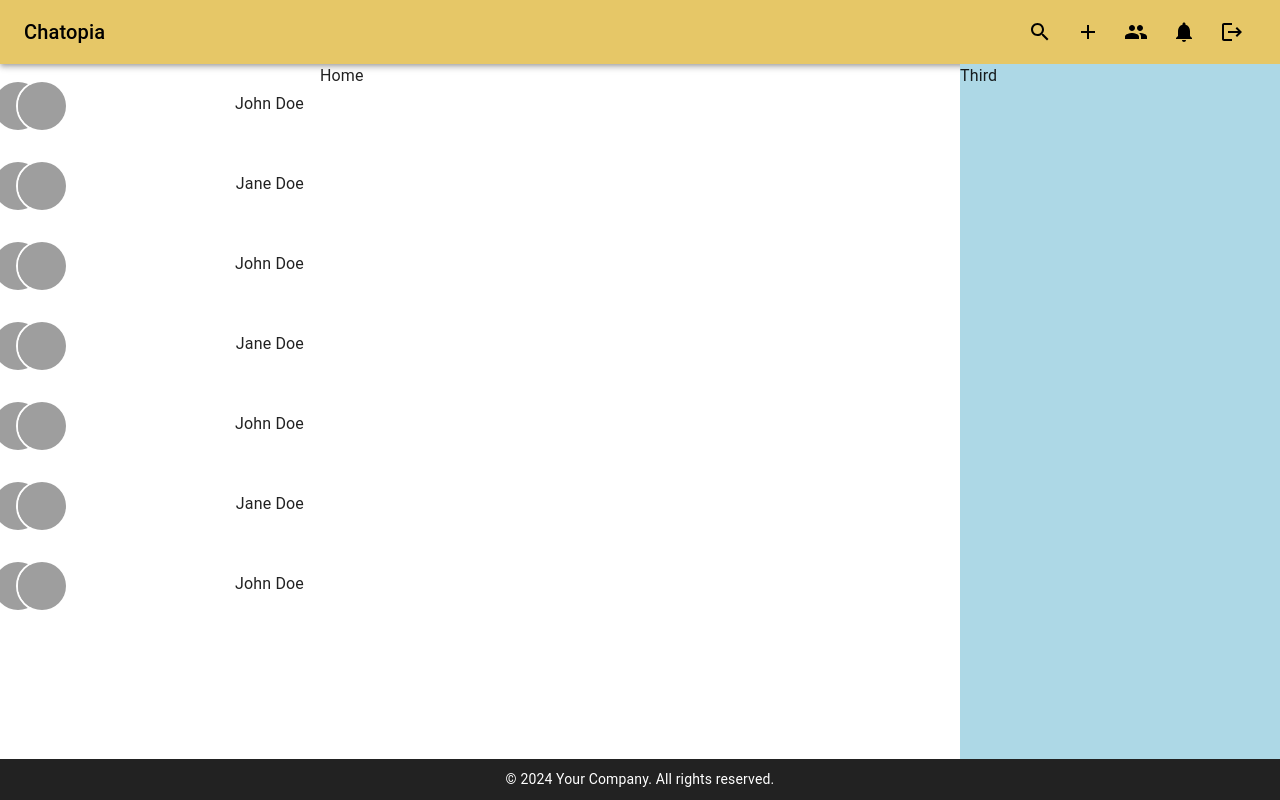
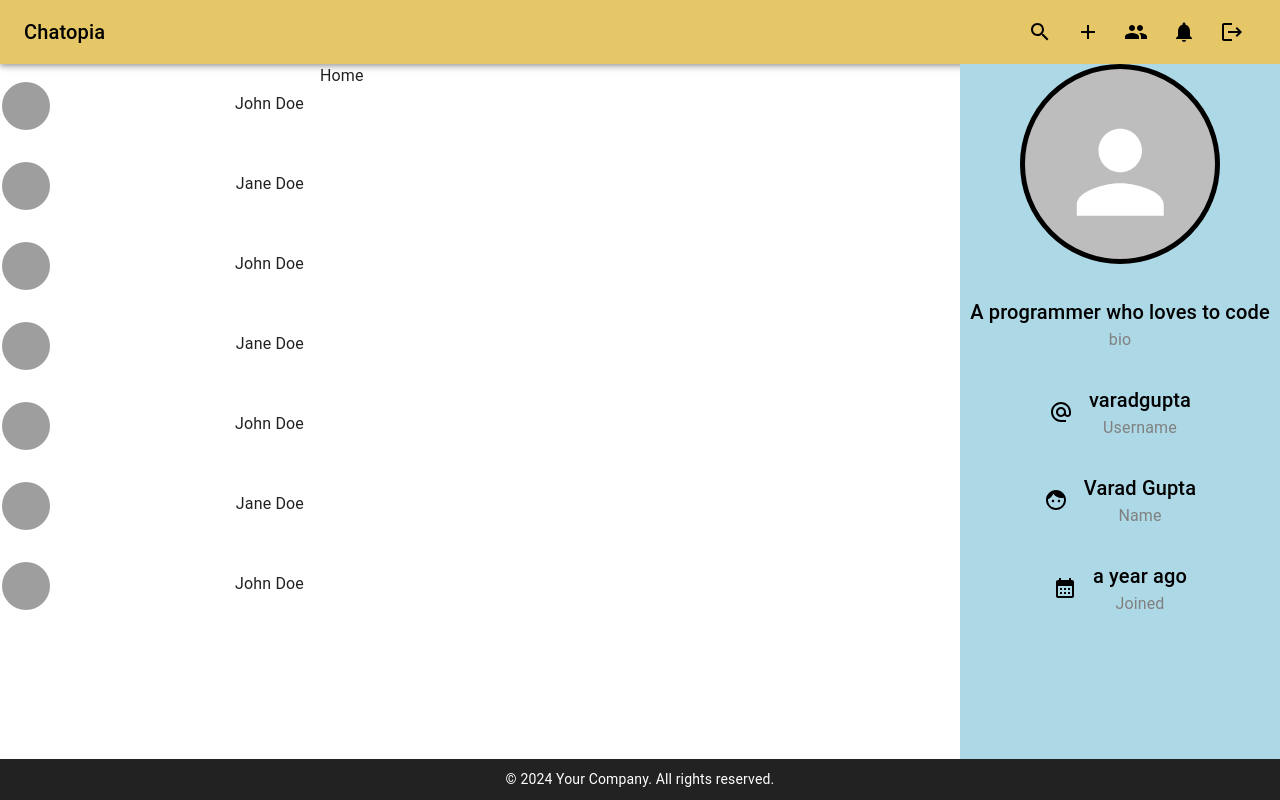
Before and after one commit to vr-varad/Chatopia-ChatApp, a React (Vite) app in the folder client/: page / in a window 1280 px wide. Built offline with nearby package versions, Linux system fonts and the light colour scheme; grey boxes are pictures that could not be loaded.

Commit message:
feat: Profile Section
Signed-off-by: vr-varad <varadgupta21@gmail.com>

```diff
--- a/client/src/components/layout/AppLayout.jsx
+++ b/client/src/components/layout/AppLayout.jsx
@@ -9,16 +9,17 @@
 import ChatList from "../specific/ChatList";
 import { chats } from "../../constants/sampleChats";
 import { useParams } from "react-router-dom";
+import Profile from "../specific/Profile";
 
 const AppLayout = () => (WrappedComponent) => {
   return (props) => {
     const params = useParams();
-    const chatId = params.chatId
+    const chatId = params.chatId;
 
     const handleDeleteChat = (e, id, groupChat) => {
       e.preventDefault();
       console.log("Delete Chat", id, groupChat);
-    }
+    };
     return (
       <>
         <Title />
@@ -46,7 +47,7 @@
               display: { xs: "none", sm: "none", md: "block" },
             }}
           >
-            Third
+            <Profile />
           </Grid2>
         </Grid2>
 
--- a/client/src/components/shared/ChatItem.jsx
+++ b/client/src/components/shared/ChatItem.jsx
@@ -37,7 +37,7 @@
           position: "relative",
         }}
       >
-        <AvatarCard avatar={avatar || ["https://picsum.photos/200","https://picsum.photos/200 "]} />
+        <AvatarCard avatar={avatar || ["https://picsum.photos/200"]} />
         <Stack>
           <Typography>{name}</Typography>
           {newMessageAlert && (
--- /dev/null
+++ b/client/src/components/specific/Profile.jsx
@@ -0,0 +1,62 @@
+/* eslint-disable react/prop-types */
+/* eslint-disable no-unused-vars */
+import { Avatar, Stack, Typography } from "@mui/material";
+import React from "react";
+import {
+  Face as FaceIcon,
+  AlternateEmail as UserNameIcon,
+  CalendarMonth as CalenderIcon,
+} from "@mui/icons-material";
+import moment from "moment/moment";
+
+const Profile = () => {
+  return (
+    <Stack spacing={"2rem"} direction={"column"} alignItems={"center"}>
+      <Avatar
+        sx={{
+          width: 200,
+          height: 200,
+          objectFit: "contain",
+          marginBottom: "1rem",
+          border: "5px solid #000",
+          paddingTop: "1rem",
+        }}
+      />
+      <ProfileCard heading={"bio"} text={"A programmer who loves to code"} />
+      <ProfileCard
+        heading={"Username"}
+        text={"varadgupta"}
+        Icon={<UserNameIcon />}
+      />
+      <ProfileCard heading={"Name"} text={"Varad Gupta"} Icon={<FaceIcon />} />
+      <ProfileCard
+        heading={"Joined"}
+        text={moment('2023-11-04T18:30:00.000Z').fromNow()}
+        Icon={<CalenderIcon />}
+      />
+    </Stack>
+  );
+};
+
+const ProfileCard = ({ text, Icon, heading }) => {
+  return (
+    <Stack
+      direction={"row"}
+      spacing={"1rem"}
+      alignItems={"center"}
+      justifyContent={"center"}
+      textAlign={"center"}
+      color={"#000"}
+    >
+      {Icon && Icon}
+      <Stack>
+        <Typography variant="h6">{text}</Typography>
+        <Typography color="grey" variant="body1">
+          {heading}
+        </Typography>
+      </Stack>
+    </Stack>
+  );
+};
+
+export default Profile;
```
